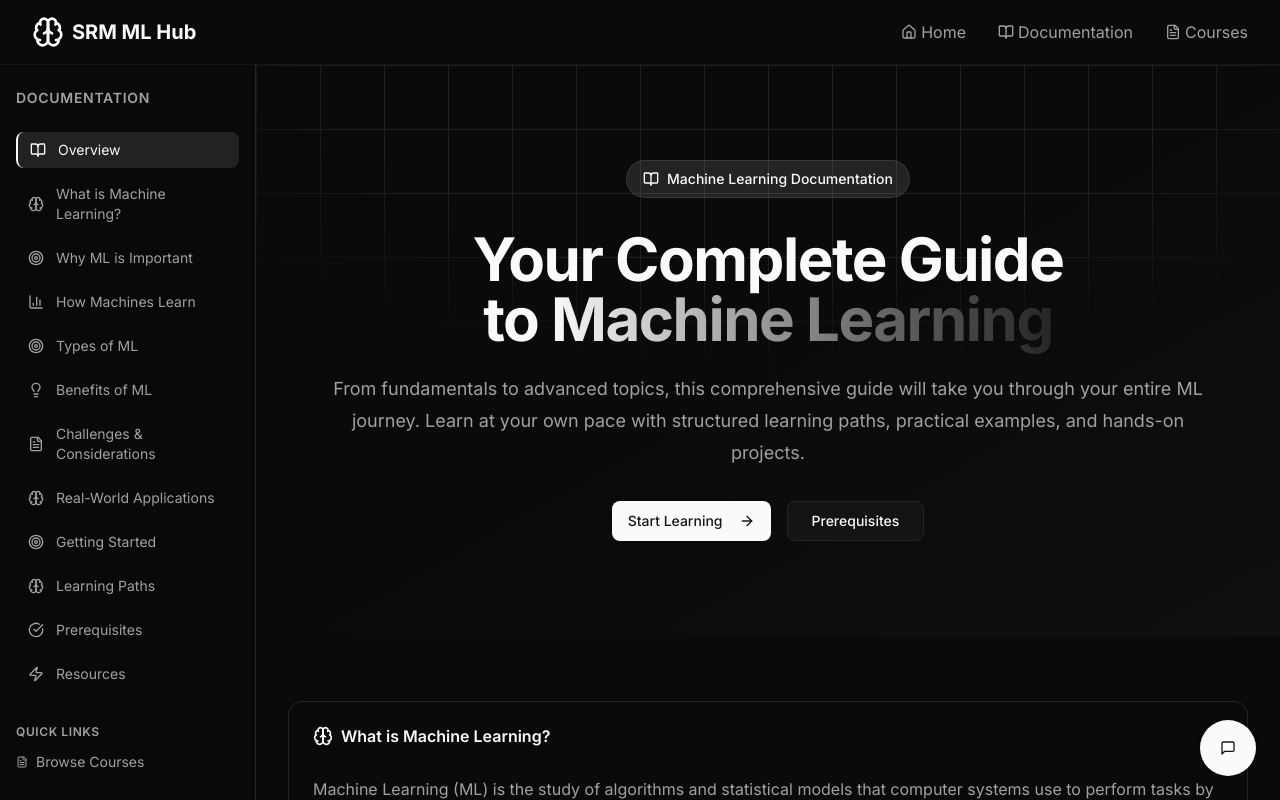
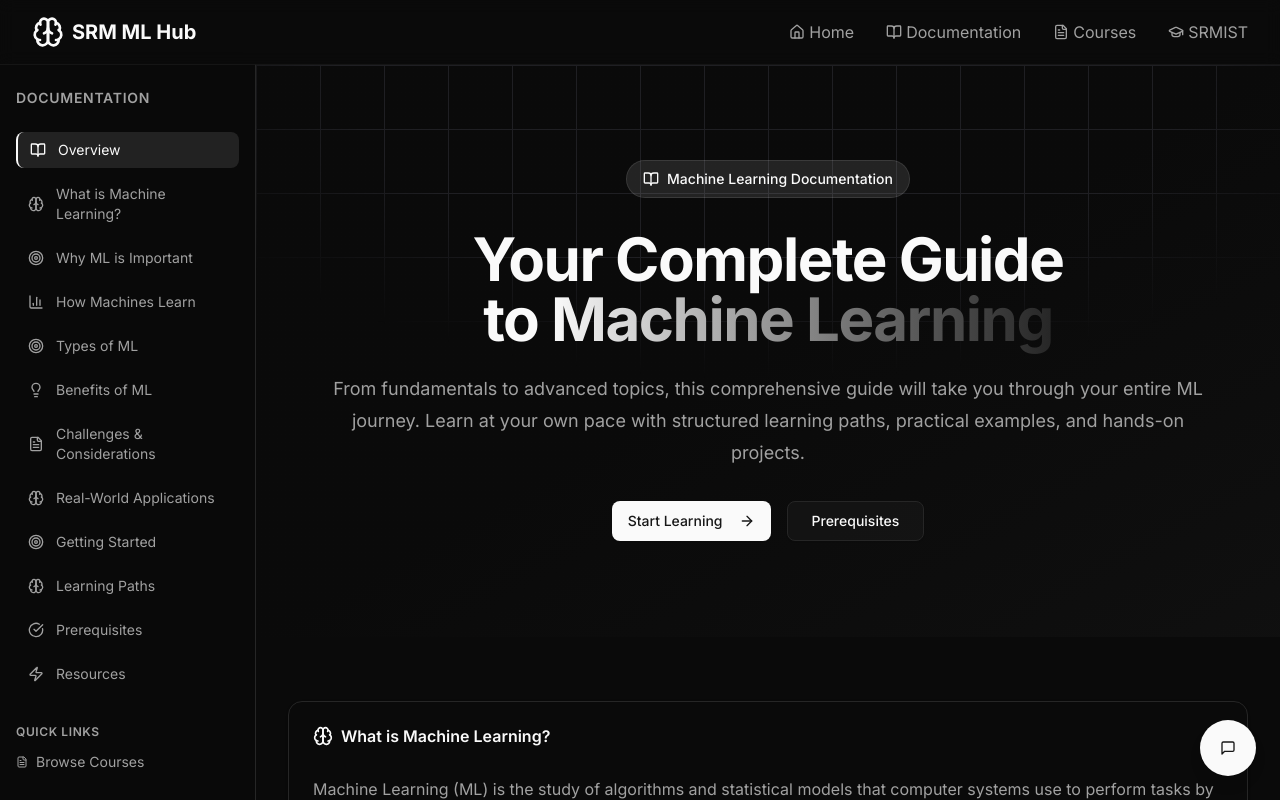
Before and after one commit to shashikumar-ezhilarasu/ml-coursework-webapp, a Next.js app: page /documentation in a window 1280 px wide. Shown: the top 800 px of the page. Built offline with nearby package versions, Linux system fonts and the light colour scheme.

Commit message:
Add SRMIST navigation link to navbar

```diff
--- a/components/navbar.tsx
+++ b/components/navbar.tsx
@@ -3,7 +3,7 @@
 import { useState } from "react"
 import Link from "next/link"
 import { Button } from "@/components/ui/button"
-import { Brain, Menu, X, BookOpen, Home, FileText } from "lucide-react"
+import { Brain, Menu, X, BookOpen, Home, FileText, GraduationCap } from "lucide-react"
 
 export function Navbar() {
   const [isMenuOpen, setIsMenuOpen] = useState(false)
@@ -42,6 +42,13 @@ export function Navbar() {
             >
               <FileText className="h-4 w-4" />
               <span>Courses</span>
+            </Link>
+            <Link
+              href="/srmist"
+              className="flex items-center space-x-1 text-muted-foreground hover:text-foreground transition-colors"
+            >
+              <GraduationCap className="h-4 w-4" />
+              <span>SRMIST</span>
             </Link>
           </div>
 
@@ -93,6 +100,14 @@ export function Navbar() {
                 <FileText className="h-4 w-4" />
                 <span>Courses</span>
               </Link>
+              <Link
+                href="/srmist"
+                className="flex items-center space-x-2 rounded-md px-3 py-2 text-base font-medium text-muted-foreground hover:bg-muted hover:text-foreground"
+                onClick={() => setIsMenuOpen(false)}
+              >
+                <GraduationCap className="h-4 w-4" />
+                <span>SRMIST</span>
+              </Link>
               {/* Mobile Auth Buttons - COMMENTED OUT FOR NOW */}
               {/*
               <div className="mt-4 space-y-2">
```
